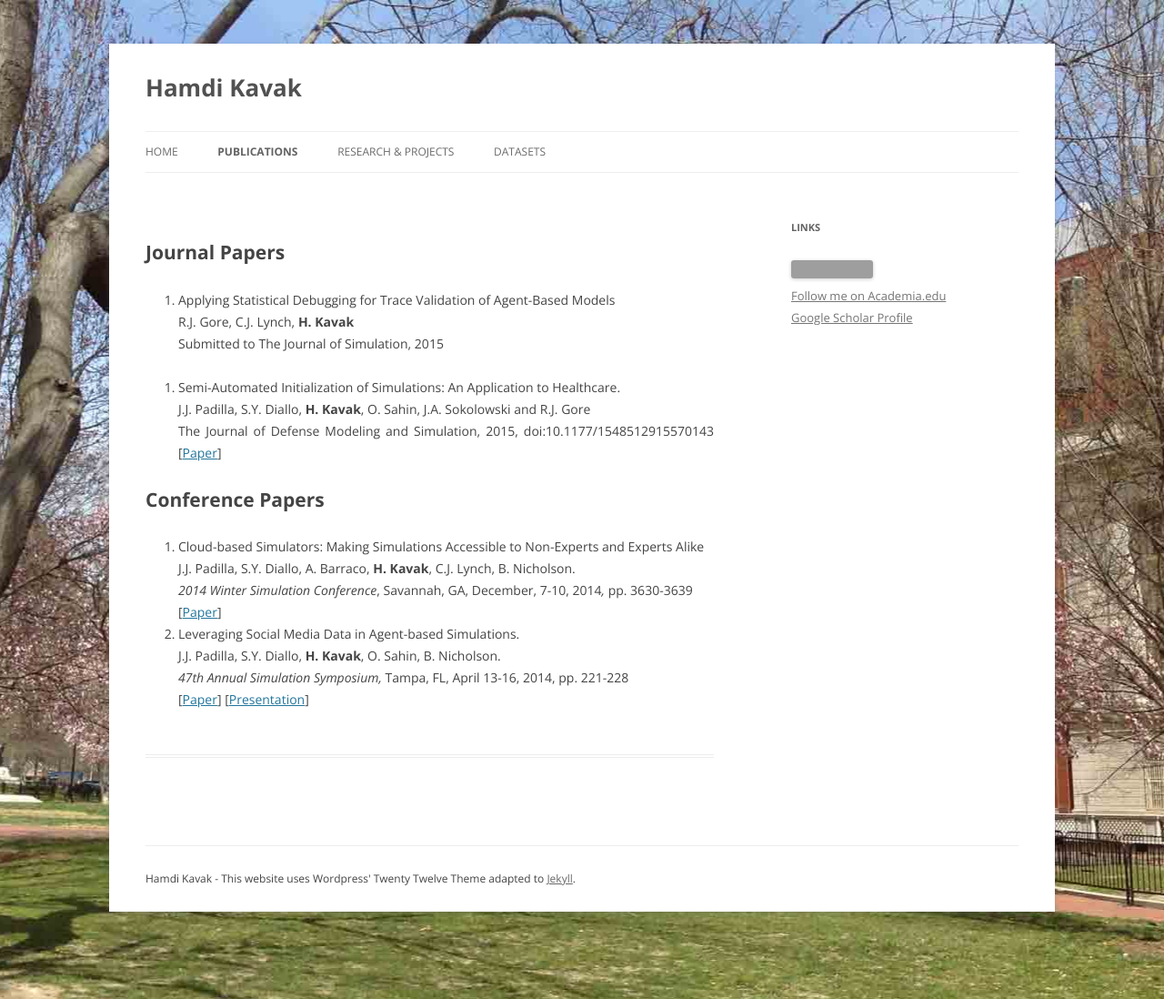
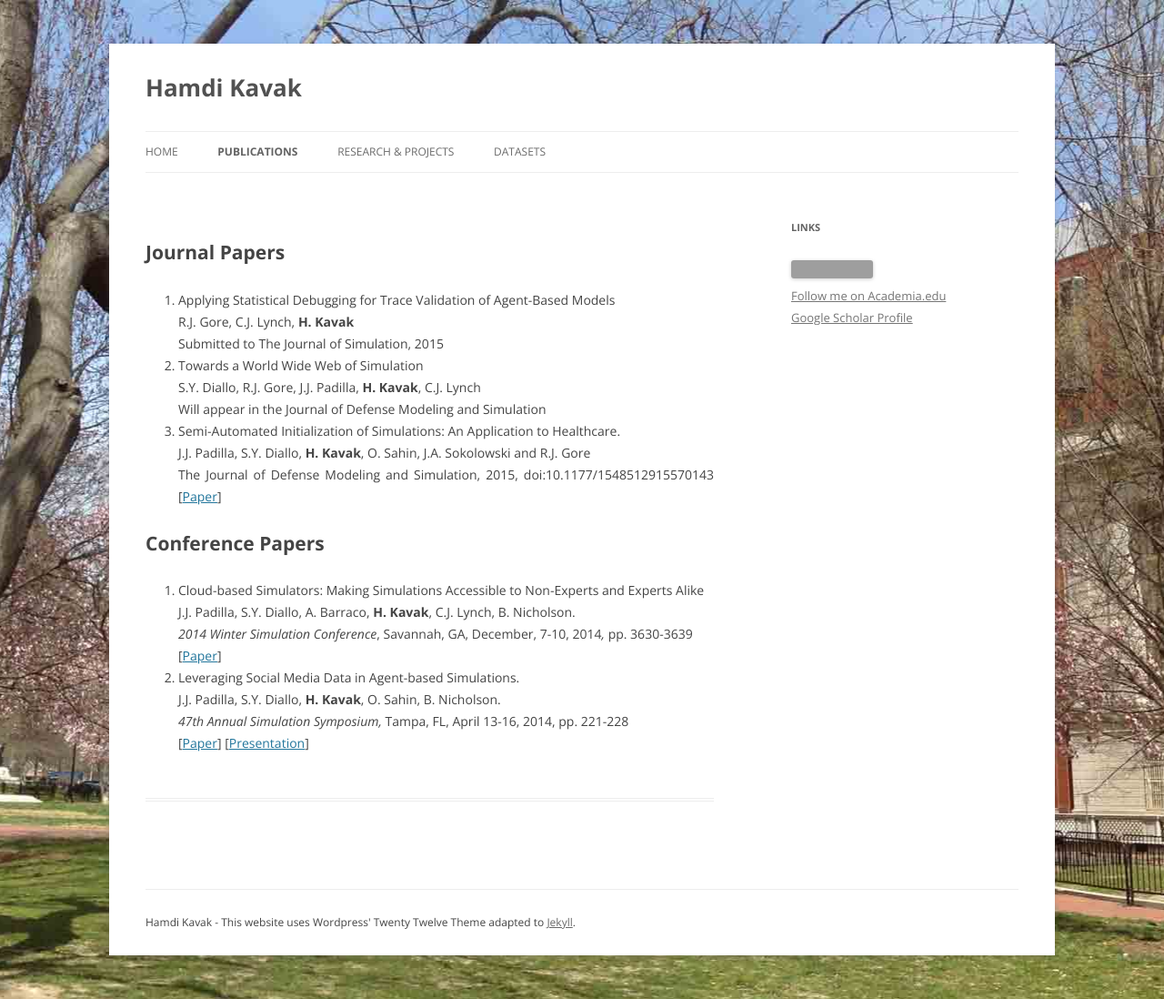
Before and after one commit to hamdikavak/hamdikavak.github.io, a Jekyll site: the page built from publications/index.html, in a window 1280 px wide. Shown: the whole page at 91% size. Built offline with Jekyll 4.4.1, drawn with Linux system fonts in a browser that asks for light colours; nearby versions of some CDN libraries; library files that are not in the unit come from our copies; grey boxes are pictures that could not be loaded.

Commit message:
Add another publication

```diff
--- a/publications/index.html
+++ b/publications/index.html
@@ -12,8 +12,10 @@ current_page_publications: current_page_item
 R.J. Gore, C.J. Lynch, <strong>H. Kavak</strong><br />
 Submitted to The Journal of Simulation, 2015
 </li>
-</ol>
-<ol>
+<li style="text-align: justify;">Towards a World Wide Web of Simulation<br />
+S.Y. Diallo, R.J. Gore, J.J. Padilla, <strong>H. Kavak</strong>, C.J. Lynch<br />
+Will appear in the Journal of Defense Modeling and Simulation
+</li>
 <li style="text-align: justify;">Semi-Automated Initialization of Simulations: An Application to Healthcare.<br />
 J.J. Padilla, S.Y. Diallo, <strong>H. Kavak</strong>, O. Sahin,  J.A. Sokolowski and R.J. Gore<br />
 The Journal of Defense Modeling and Simulation, 2015,  doi:10.1177/1548512915570143
```
